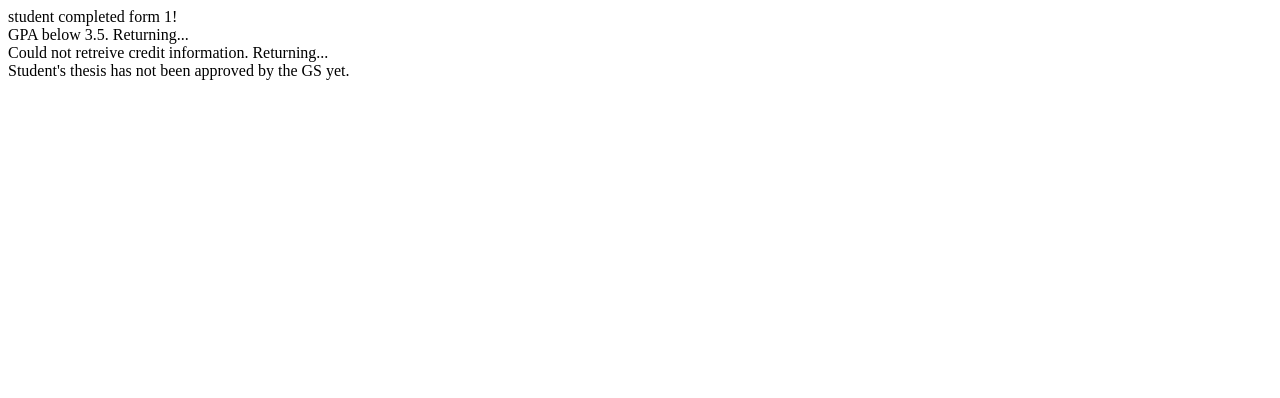
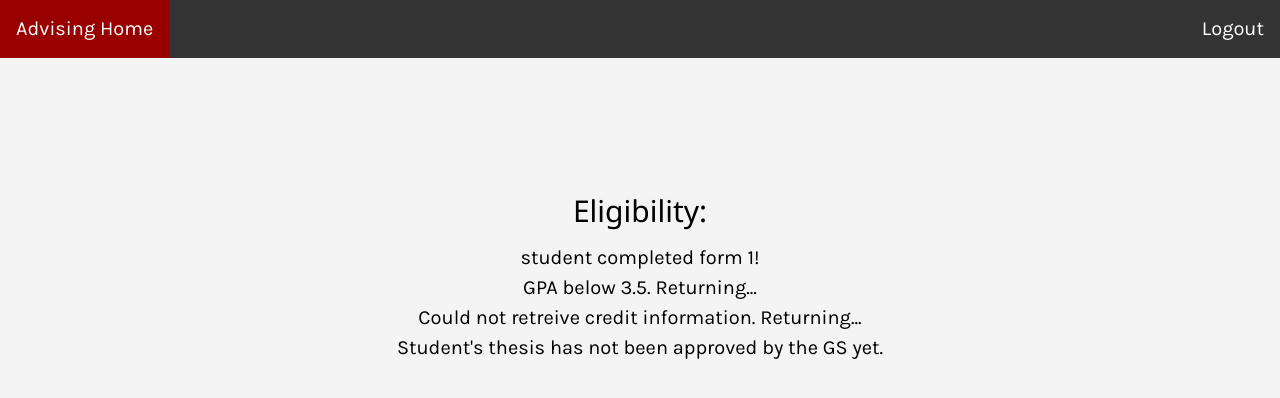
Before and after one commit to lilyrschwarz/BIT, a PHP site: page /audit_phd.php in a window 1280 px wide. Shown: the top 398 px of the page. Run offline with PHP 8.4, Linux system fonts and the light colour scheme; the visitor is signed in with stand-in values (Sample User, id 1); data that the repository does not hold is empty.

Commit message:
homepage

```diff
--- a/public_html/advising/audit_masters.php
+++ b/public_html/advising/audit_masters.php
@@ -1,7 +1,7 @@
 <?php
 session_start();
 
-if($_SESSION['uid'] && $_SESSION['type'] == 'MS' || $_SESSION['type'] == 'PHD'){
+if($_SESSION['uid'] && $_SESSION['type'] == 'MS'){
 
 }
 else{
@@ -120,7 +120,7 @@ else{
 
   <link rel="stylesheet" href="style.css">
   <head>
-  <title>View Info</title>
+  <title>Audit</title>
   <!-- <meta name="viewport" content="width=device-width, initial-scale=1">
   <link rel="stylesheet" href="https://www.w3schools.com/w3css/4/w3.css"> -->
   <!-- <style>
--- a/public_html/advising/audit_phd.php
+++ b/public_html/advising/audit_phd.php
@@ -1,18 +1,15 @@
 <?php
-    session_start();
-    /*************************************************/
-    /* only let logged in users access, and protects */
-    /* this page so that only students can access.   */
-    /* else, redirects to login page                 */
-    /*************************************************/
+session_start();
 
-    if($_SESSION['uid'] && ($_SESSION['type'] == 'PHD' || $_SESSION['type'] == 'MS')){
+if($_SESSION['uid'] && $_SESSION['type'] == 'PHD'){
 
 }
 else{
     echo $_SESSION['uid'].$_SESSION['type'];
-    header("Location: http://gwupyterhub.seas.gwu.edu/~lilyrschwarz/SJL/public_html/advising/student.php?");
+    header("Location: http://gwupyterhub.seas.gwu.edu/~selingonal/SJL/public_html/registration/menu.php");
 }
+
+
 
     //connect to database
     $servername = "localhost";
@@ -22,6 +19,179 @@ else{
     $db = new mysqli($servername, $username, $password, $dbname);
 
 
+
+    $program_type = $db->query("SELECT program_type from student where university_id =".$_SESSION['uid']);
+
+    $thesis_url = $db->query("SELECT FileName, FilePath from thesis where university_id =".$_SESSION['uid']);
+    while ($row2 = mysqli_fetch_array($thesis_url )) {
+    $url = $row2['FilePath'].$row2['FileName'];
+  //  var_dump($url);
+    }
+?>
+
+<!DOCTYPE html PUBLIC "-//W3C//DTD XHTML 1.0 Transitional//EN"
+  "http://www.w3.org/TR/xhtml1/DTD/xhtml1-transitional.dtd">
+<html xmlns="http://www.w3.org/1999/xhtml" xml:lang="en" lang="en">
+<head>
+<!--  <meta http-equiv="Content-Type" content="text/html; charset=utf-8" />
+  <link rel="stylesheet" type="text/css" href="style.css" />-->
+  <meta name="viewport" content="width=device-width, initial-scale=1">
+  <link rel="stylesheet" href="https://www.w3schools.com/w3css/4/w3.css">
+  <style>
+    /*tbody tr:nth-child(odd) {
+        background-color: #ff33cc;
+    }
+
+    tbody tr:nth-child(even) {
+        background-color: #e495e4;
+    }
+
+    h2 {
+      color: #5689DF;
+    }*/
+
+    .center{
+      text-align: center;
+    }
+
+    .topright {
+        position: absolute;
+        right: 10px;
+        top: 20px;
+      }
+      .btn {
+        background-color: #990000;
+        color: white;
+        padding: 12px;
+        margin: 10px 0;
+        border: none;
+        width: 40%;
+        border-radius: 3px;
+        cursor: pointer;
+        font-size: 17px;
+      }
+      .field {
+        position: absolute;
+        left: 180px;
+      }
+      /*body{line-height: 1.6;}*/
+      .bottomCentered{
+         position: fixed;
+         text-align: center;
+         bottom: 30px;
+         width: 100%;
+      }
+      .error {color: #FF0000;}
+      .topright {
+        position: absolute;
+        right: 10px;
+        top: 10px;
+      }
+
+      ul {
+      list-style-type: none;
+      margin: 0;
+      padding: 0;
+      overflow: hidden;
+      background-color: #333;
+      }
+
+      li {
+      float: left;
+      }
+
+      li a {
+      display: block;
+      color: white;
+      text-align: center;
+      padding: 14px 16px;
+      text-decoration: none;
+      }
+
+      li a:hover:not(.active) {
+      background-color: #111;
+      }
+
+      .active {
+        background-color: #990000;
+      }
+
+  </style>
+
+  <link rel="stylesheet" href="style.css">
+  <head>
+  <title>Audit</title>
+  <!-- <meta name="viewport" content="width=device-width, initial-scale=1">
+  <link rel="stylesheet" href="https://www.w3schools.com/w3css/4/w3.css"> -->
+  <!-- <style>
+  ul {
+  list-style-type: none;
+  margin: 0;
+  padding: 0;
+  overflow: hidden;
+  background-color: #333;
+  }
+
+  li {
+  float: left;
+  }
+
+  li a {
+  display: block;
+  color: white;
+  text-align: center;
+  padding: 14px 16px;
+  text-decoration: none;
+  font-family: sans-serif;
+
+  }
+
+  li a:hover:not(.active) {
+  background-color: #111;
+  }
+
+  .active {
+  background-color: #4CAF50;
+  }
+  </style> -->
+  </head>
+  <body>
+    <ul>
+    <li><a class="active" href="student.php">Advising Home</a></li>
+    <!-- <li><a href="StudentEnrollmentInfo.php">Current Enrolment</a></li>
+    <li><a href="transcript.php">Transcript</a></li>
+    <li><a href="studentinfo.php">Update Info</a></li>
+    <li><a href="viewStudentPersonalInfo.php">View Info</a></li> -->
+    <!-- <li><a href="form1.php">Update Form 1</a></li>
+    <li><a href="viewform1.php">View Form 1</a></li>
+    <li><a href="applytograduate.php">Apply to Graduate</a></li> -->
+
+
+    <!-- <?php
+
+    if (!empty($program_type)) {
+      //foreach($course_array as $key=>$value)
+      while($row = $program_type->fetch_assoc())
+      {
+        if($row['program_type'] == 'PhD'){
+    ?>
+
+    <li><a href="submitThesisFile.php" >Submit Thesis</a><li>
+   <li><a href="<?php echo $url;?>" target="_blank">View Thesis</a><li>
+  <?php
+    }
+   }
+  }
+              ?> -->
+    <!-- <li><a href="http://gwupyterhub.seas.gwu.edu/~lilyrschwarz/SJL/public_html/registration/menu.php">Main Menu</a></li> -->
+    <li style="float:right"><a href="logout.php">Logout</a></li>
+
+  </ul><br/></br>
+</ul><br/></br>
+<div align="center">
+  <h2>Eligibility:</h2>
+
+    <?php
     /*****************************************************/
     /* This value starts as 1, but if any of the checks  */
     /* to graduate fail, it gets changed to 0 which will */
@@ -147,4 +317,9 @@ else{
         header("Location: student.php");
     }
 
-?>
+
+    ?>
+
+  </div>
+</body>
+</html>
```
